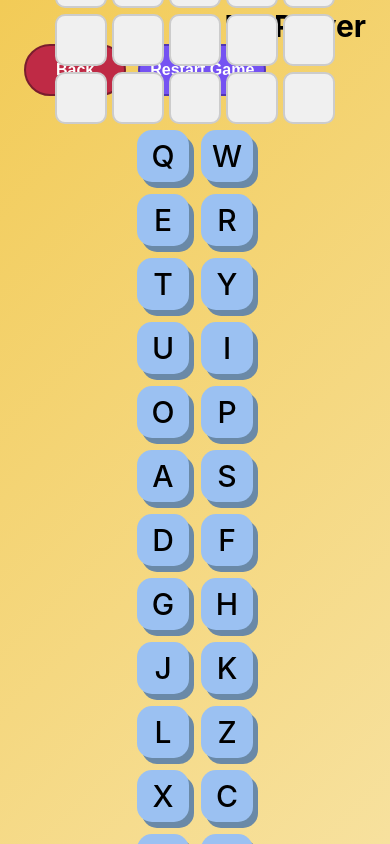
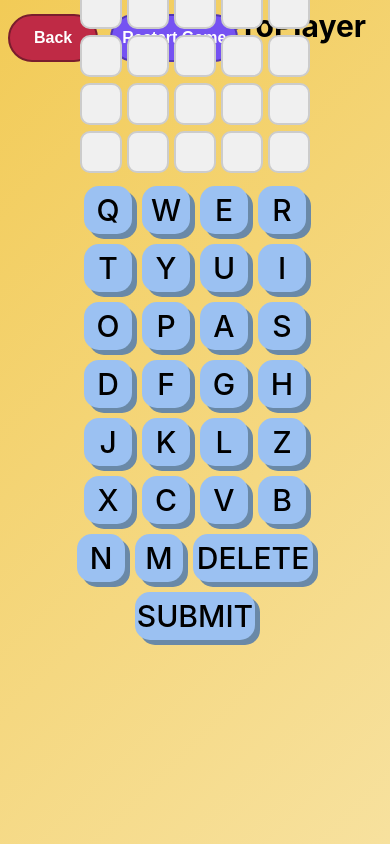
Before and after one commit to AnnaKiira/ProPlayer, a React (Create React App) app: page / in a window 390 px wide. Both pictures are taken after a click on the button "Play Wordle". Built offline with nearby package versions, Linux system fonts and the light colour scheme.

Commit message:
styled wordle for tablet screen size

```diff
--- a/src/App.css
+++ b/src/App.css
@@ -80,3 +80,16 @@
   border-radius: 50px;
   margin: 0 0 0 12px;
 }
+
+@media screen and (max-width:768px) {
+  .actionBtn {
+    display: flex;
+    margin-top: -30px;
+  }
+
+  .backBtn {
+    padding: 12px 24px;
+    font-size: 16px;
+    margin: 0 0 0 8px;
+  }
+}
--- a/src/games/wordle/Wordle.css
+++ b/src/games/wordle/Wordle.css
@@ -137,3 +137,40 @@
         font-size: 24px;
     }
 }
+
+@media screen and (max-width:768px)  {
+    .wordleGame {
+        justify-content: center;
+        margin-top: -18px;
+    }
+
+    .wordleGame h1 {
+        margin-top: -274px;
+        font-size: 32px;
+    }
+
+    .cell {
+        width: 38px;
+        height: 38px;
+        font-size: 28px;
+    }
+
+    .keyboard {
+        margin: 8px 70px 0 70px;
+    }
+
+    .key {
+        padding: 18px;
+        margin: 5px;
+        font-size: 30px;
+        box-shadow: 5px 5px #6a89a7;
+    }
+
+    .gameOverMessage {
+        margin: -14px;
+    }
+
+    .winnerMessage {
+        margin: -14px;
+    }
+}
```
